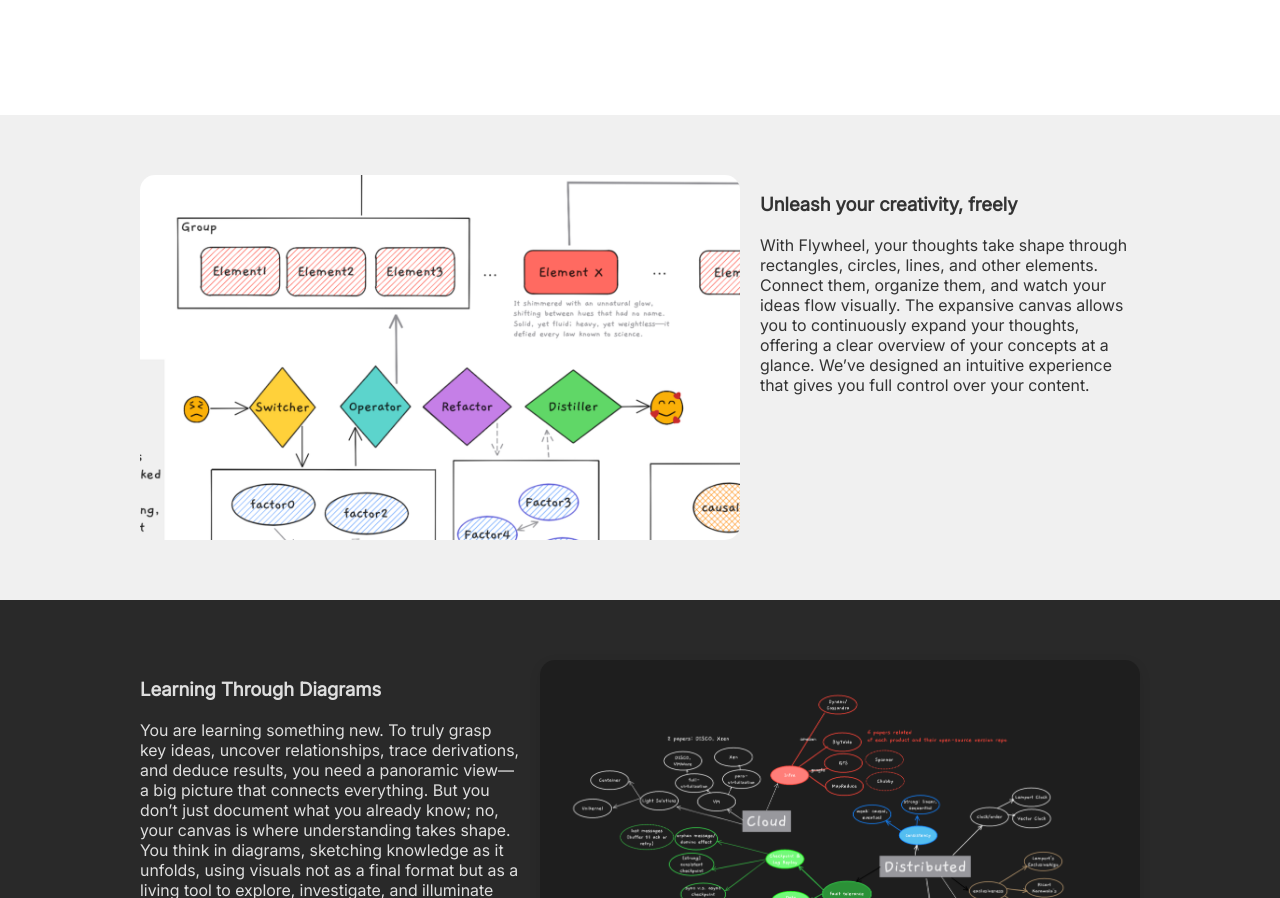
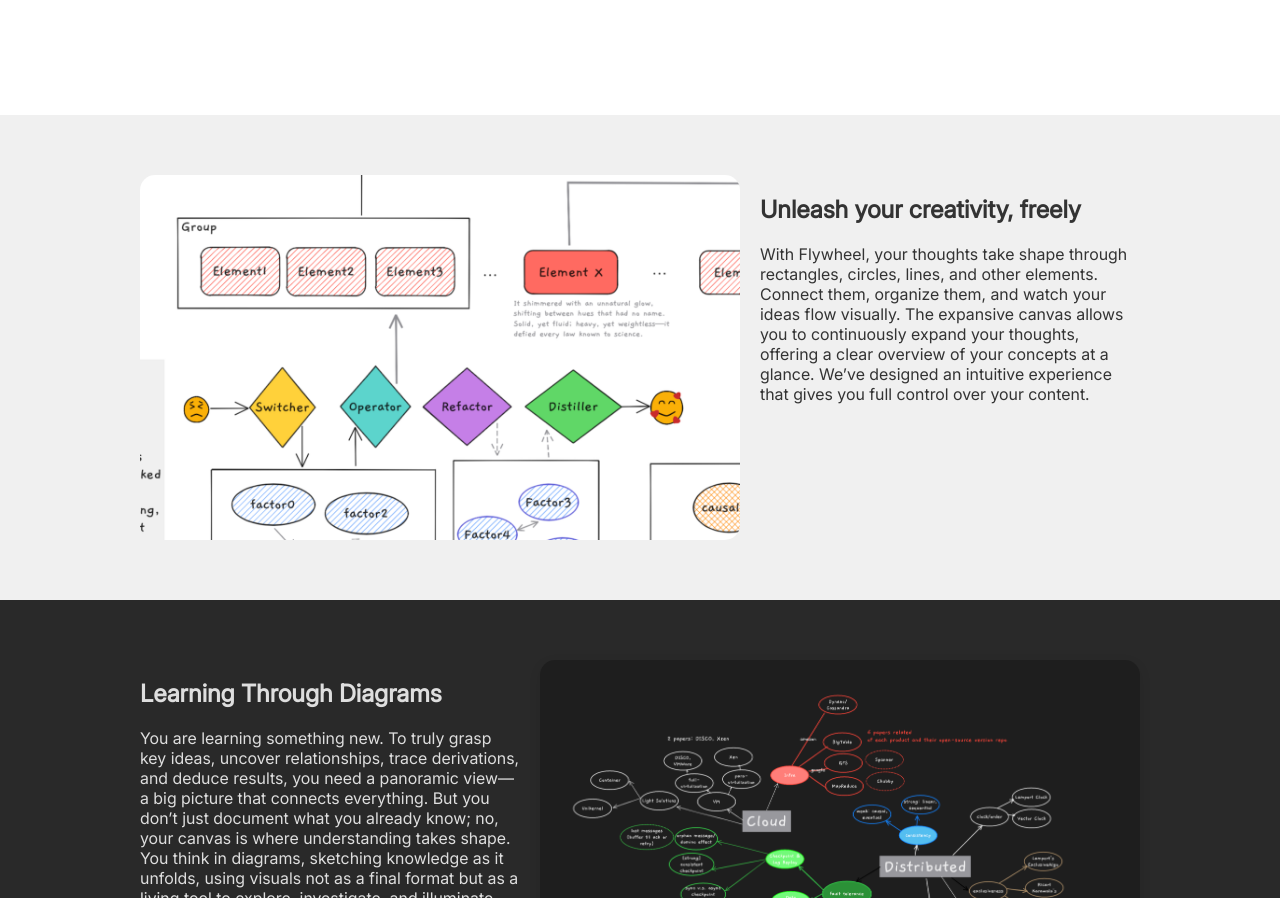
Before and after one commit to flywheelapp/website, a Jekyll site: the page built from index.html, in a window 1280 px wide. Shown: the part 1377-2275 px from the top of the page. Built offline with Jekyll 4.4.1, drawn with Linux system fonts in a browser that asks for light colours.

Commit message:
Use h2 to feature title

```diff
--- a/index.html
+++ b/index.html
@@ -47,7 +47,7 @@ title: Flywheel - The Unlimited Canvas for Your Ideas
     <div class="feature" style="display: flex; text-align: left;">
       <img src="assets/canvas.png" alt="Canvas" class="feature-screenshot">
       <div>
-        <h3>Unleash your creativity, freely</h3>
+        <h2>Unleash your creativity, freely</h2>
         <p>With Flywheel, your thoughts take shape through rectangles, circles, lines, and other elements. Connect them, organize them, and watch your ideas flow visually. The expansive canvas allows you to continuously expand your thoughts, offering a clear overview of your concepts at a glance. We’ve designed an intuitive experience that gives you full control over your content.</p>
       </div>
     </div>
@@ -55,7 +55,7 @@ title: Flywheel - The Unlimited Canvas for Your Ideas
   <div class="container" style="background-color: #292929; color: rgba(255, 255, 255, 0.847);">
     <div class="feature text-above-image" style="display: flex; text-align: left;">
       <div>
-        <h3>Learning Through Diagrams</h3>
+        <h2>Learning Through Diagrams</h2>
         <p>You are learning something new. To truly grasp key ideas, uncover relationships, trace derivations, and deduce results, you need a panoramic view—a big picture that connects everything. But you don’t just document what you already know; no, your canvas is where understanding takes shape. You think in diagrams, sketching knowledge as it unfolds, using visuals not as a final format but as a living tool to explore, investigate, and illuminate new concepts</p>
       </div>
       <img src="assets/learn.PNG" alt="Learn" class="feature-screenshot" style="box-shadow: 0px 4px 12px rgba(0, 0, 0, 0.1);">
@@ -65,7 +65,7 @@ title: Flywheel - The Unlimited Canvas for Your Ideas
     <div class="feature" style="display: flex; text-align: left;">
       <img src="assets/software.png" alt="Software" class="feature-screenshot">
       <div>
-        <h3>From Concept to Completion</h3>
+        <h2>From Concept to Completion</h2>
         <p>You are developing a software system. To transform its architecture from a vague idea to a clear structure, then into a complete prototype, and finally into a refined, high-performance solution, you need a way to see it visually. By mapping out key components, defining dependencies, setting boundaries, and accounting for exceptions—step by step—you bring your vision to life, shaping it into a great project.</p>
       </div>
     </div>
@@ -73,7 +73,7 @@ title: Flywheel - The Unlimited Canvas for Your Ideas
   <div class="container" style="background-color: #292929; color: rgba(255, 255, 255, 0.847);">
     <div class="feature text-above-image" style="display: flex; text-align: left;">
       <div>
-        <h3>Capturing Ideas Visually</h3>
+        <h2>Capturing Ideas Visually</h2>
         <p>You are brainstorming, without a clear direction, just letting ideas flow. As thoughts come and go, you capture them, sketching freely, turning fleeting sparks into visual concepts. With an unlimited blank canvas, nothing holds you back. You pour your thoughts out like water, flowing naturally, unrestrained, and full of creative energy.</p>
       </div>
       <img src="assets/brainstorm.png" alt="Brainstorm" class="feature-screenshot">
```
